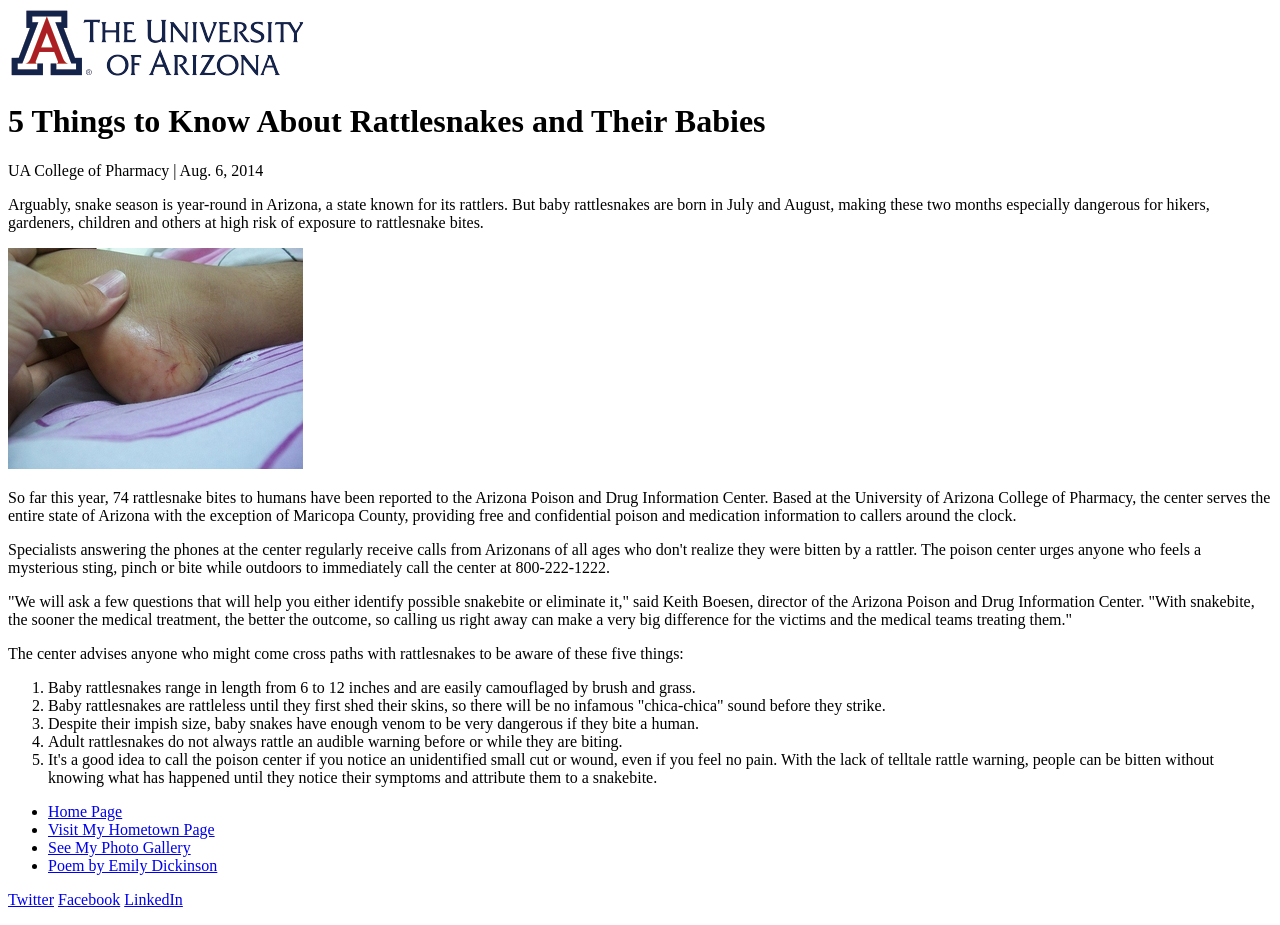
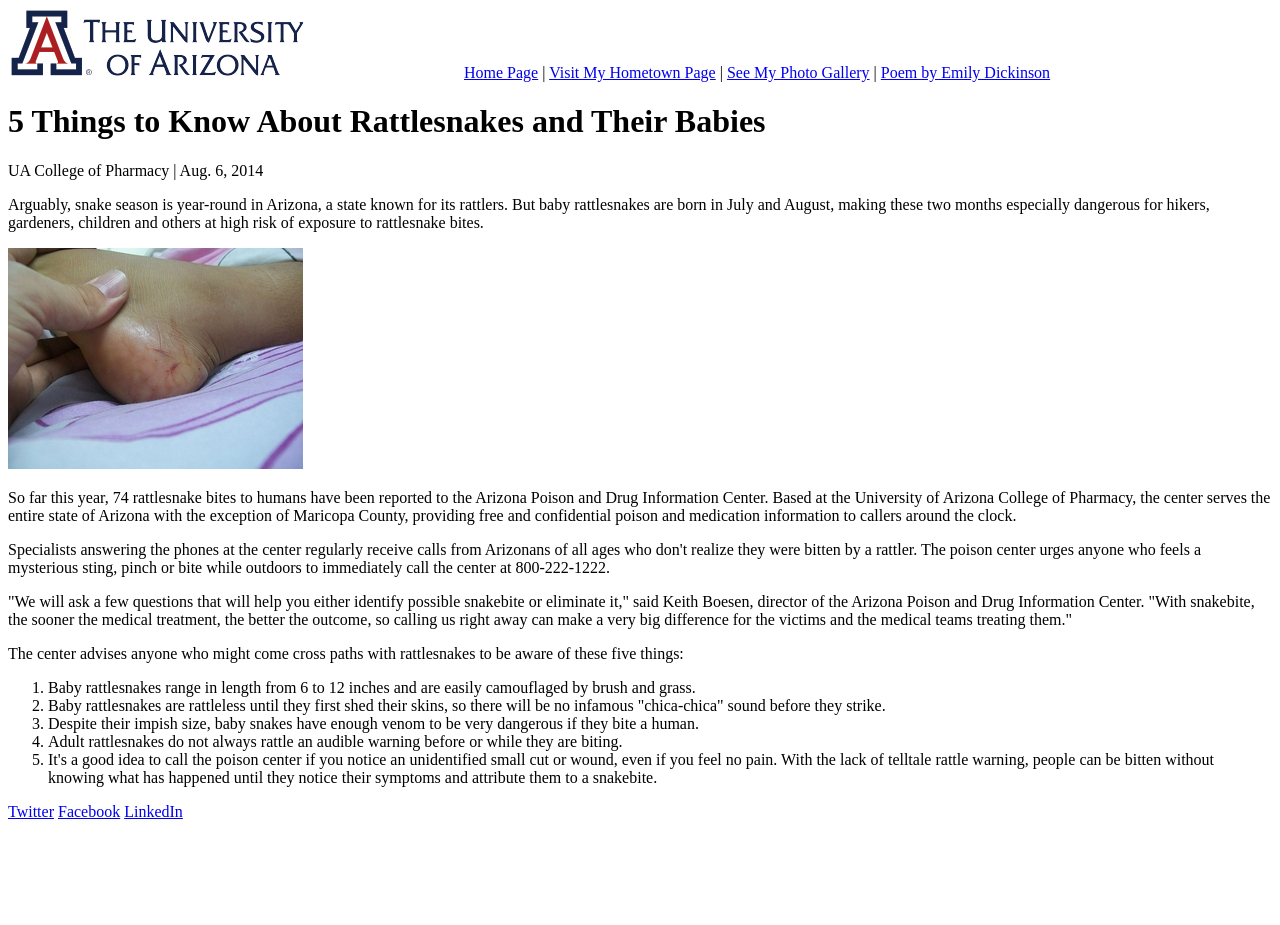
Before and after one commit to I0phoenix/mySite, a plain HTML site: page index.html in a window 1280 px wide. After the commit the page ends 837 px from the top, so only its background shows below. Drawn offline with Linux system fonts and the light colour scheme.

Commit message:
changed link location

```diff
--- a/index.html
+++ b/index.html
@@ -3,11 +3,14 @@
 <head>
     <meta charset="UTF-8">
     <title>5 Things to Know About Rattlesnakes and Their Babies</title>
-    <img src="UniversityLogo.png" alt="Logo of The University of Arizona">
-
 </head>
 <body>
     <!-- Majority of HTML goes here -->
+    <img src="UniversityLogo.png" alt="Logo of The University of Arizona">
+    <span>
+        <a href="index.html">Home Page</a> | <a href="hometown.html">Visit My Hometown Page</a> |
+        <a href="gallery.html">See My Photo Gallery</a> | <a href="poem.html">Poem by Emily Dickinson</a>
+    </span>
     <h1>5 Things to Know About Rattlesnakes and Their Babies</h1>
     <p>UA College of Pharmacy | Aug. 6, 2014</p>
     <p>
@@ -50,14 +53,6 @@
             until they notice their symptoms and attribute them to a snakebite.
         </li>
     </ol>
-
-    <ul>
-        <li><a href="index.html">Home Page</a></li>
-        <li><a href="hometown.html">Visit My Hometown Page</a></li>
-        <li><a href="gallery.html">See My Photo Gallery</a></li>
-        <li><a href="poem.html">Poem by Emily Dickinson</a></li>
-    </ul>
-
     <p>
         <a href="https://twitter.com/">Twitter</a>
         <a href="https://www.facebook.com/">Facebook</a>
```
Also changed, not shown: gallery.html (+5 -7 lines), hometown.html (+5 -7 lines), poem.html (+5 -7 lines).
